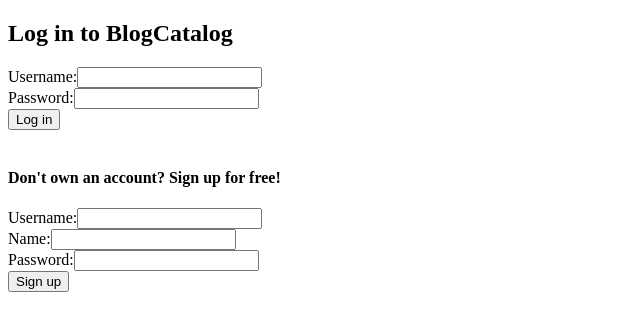
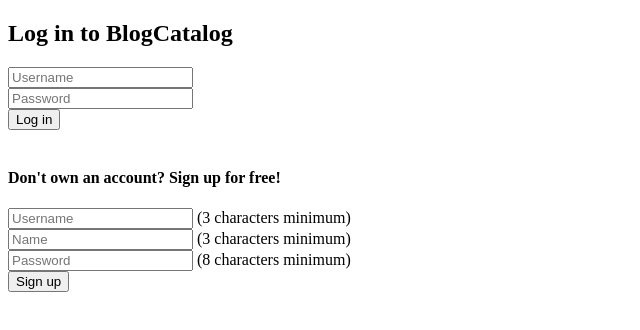
Before and after one commit to flavieq88/BlogCatalog, a React (Vite) app in the folder frontend/: page / in a window 1280 px wide. Shown: the top 330 px of the page, without its empty margins (0-640 px from the left). Built offline with nearby package versions, Linux system fonts and the light colour scheme; no server answers.

Commit message:
changed all states to redux

```diff
--- a/frontend/src/App.jsx
+++ b/frontend/src/App.jsx
@@ -1,43 +1,23 @@
-import { useState, useEffect, useRef } from "react";
+import { useEffect } from "react";
+
+import { notify } from "./reducers/notifReducer";
+import { initializeBlogs } from "./reducers/blogReducer";
+import { setUser, clearUser } from "./reducers/userReducer";
+import { useDispatch, useSelector } from "react-redux";
+
+import blogService from "./services/blogs";
+
 import BlogList from "./components/BlogList";
 import Notification from "./components/Notification";
 import BlogForm from "./components/BlogForm";
 import SortMenu from "./components/SortMenu";
-import Togglable from "./components/Togglable";
 import LoginForm from "./components/LoginForm";
 import SignupForm from "./components/SignupForm";
 
-import blogService from "./services/blogs";
-import loginService from "./services/login";
-import userService from "./services/users";
-
-import { notify } from "./reducers/notifReducer";
-import { initializeBlogs } from "./reducers/blogReducer";
-import { setUser, clearUser, loginUser } from "./reducers/userReducer";
-import { useDispatch, useSelector } from "react-redux";
-
 const App = () => {
-  const [blogs, setBlogs] = useState([]);
-  const [username, setUsername] = useState("");
-  const [password, setPassword] = useState("");
-  const [newUsername, setNewUsername] = useState("");
-  const [newPassword, setNewPassword] = useState("");
-  const [newName, setNewName] = useState("");
-  const [sorting, setSorting] = useState("likes");
-
   const dispatch = useDispatch();
 
   const user = useSelector((state) => state.user);
-
-  const timeNotif = 2; //length of time in s notification is displayed
-
-  useEffect(() => {
-    blogService.getAll().then((blogs) => {
-      const sortedBlogs = [...blogs];
-      sortedBlogs.sort((a, b) => b.likes - a.likes);
-      setBlogs(sortedBlogs);
-    });
-  }, [user]);
 
   useEffect(() => {
     const loggedUserJSON = window.localStorage.getItem("loggedBlogAppUser");
@@ -53,125 +33,10 @@
     dispatch(initializeBlogs());
   }, [user]);
 
-  const blogFormRef = useRef();
-
-  const handleLogin = async (event) => {
-    event.preventDefault();
-
-    dispatch(loginUser(username, password));
-
-    setUsername("");
-    setPassword("");
-  };
-
-  const handleSignup = async (event) => {
-    event.preventDefault();
-
-    try {
-      await userService.signup({
-        username: newUsername,
-        name: newName,
-        password: newPassword,
-      });
-
-      const user = await loginService.login({
-        username: newUsername,
-        password: newPassword,
-      });
-
-      blogService.setToken(user.token);
-      window.localStorage.setItem("loggedBlogAppUser", JSON.stringify(user));
-
-      dispatch(
-        notify(
-          { message: `${user.name} successfully signed in`, color: "green" },
-          timeNotif,
-        ),
-      );
-
-      setUser(user);
-      setNewUsername("");
-      setNewPassword("");
-      setNewName("");
-    } catch (exception) {
-      if (exception.response.data.error.includes("unique")) {
-        dispatch(
-          notify(
-            { message: "Username already taken", color: "red" },
-            timeNotif,
-          ),
-        );
-      } else {
-        dispatch(
-          notify(
-            { message: exception.response.data.error, color: "red" },
-            timeNotif,
-          ),
-        );
-      }
-      setNewUsername("");
-      setNewPassword("");
-      setNewName("");
-    }
-  };
-
   const handleLogout = () => {
     window.localStorage.removeItem("loggedBlogAppUser");
     dispatch(clearUser());
-    dispatch(
-      notify({ message: "Successfully signed out", color: "green" }, timeNotif),
-    );
-  };
-
-  const selectSort = (state) => {
-    setSorting(state);
-    const sortedBlogs = [...blogs];
-    if (state === "likes") {
-      sortedBlogs.sort((a, b) => b[state] - a[state]);
-    } else {
-      sortedBlogs.sort((a, b) => a[state].localeCompare(b[state]));
-    }
-
-    setBlogs(sortedBlogs);
-  };
-
-  const addBlog = async (blogObject) => {
-    try {
-      blogFormRef.current.toggleVisibility();
-      const returnedBlog = await blogService.create(blogObject);
-      const sortedBlogs = blogs.concat({ ...returnedBlog, user: user });
-      if (sorting === "likes") {
-        sortedBlogs.sort((a, b) => b[sorting] - a[sorting]);
-      } else {
-        sortedBlogs.sort((a, b) => a[sorting].localeCompare(b[sorting]));
-      }
-
-      setBlogs(sortedBlogs);
-
-      dispatch(
-        notify(
-          {
-            message: `New blog "${returnedBlog.title}" by ${returnedBlog.author} added`,
-            color: "green",
-          },
-          timeNotif,
-        ),
-      );
-    } catch (exception) {
-      if (exception.response.status === 401) {
-        window.localStorage.removeItem("loggedBlogAppUser");
-        setUser(null);
-      }
-      dispatch(
-        notify(
-          {
-            message: "Failed to add blog",
-            color: "red",
-          },
-          timeNotif,
-        ),
-      );
-    }
+    dispatch(notify({ message: "Successfully signed out", color: "green" }, 2));
   };
 
   if (user === null) {
@@ -179,23 +44,9 @@
       <div>
         <h2>Log in to BlogCatalog</h2>
         <Notification />
-        <LoginForm
-          username={username}
-          password={password}
-          handleUsernameChange={({ target }) => setUsername(target.value)}
-          handlePasswordChange={({ target }) => setPassword(target.value)}
-          handleSubmit={handleLogin}
-        />
+        <LoginForm />
         <br />
-        <SignupForm
-          username={newUsername}
-          password={newPassword}
-          name={newName}
-          handleUsernameChange={({ target }) => setNewUsername(target.value)}
-          handlePasswordChange={({ target }) => setNewPassword(target.value)}
-          handleNameChange={({ target }) => setNewName(target.value)}
-          handleSubmit={handleSignup}
-        />
+        <SignupForm />
       </div>
     );
   }
@@ -208,14 +59,12 @@
         {user.name} is signed in.{" "}
         <button onClick={handleLogout}>Log out</button>
       </p>
-      <Togglable buttonLabel="Create new blog" ref={blogFormRef}>
-        <BlogForm addBlog={addBlog} />
-      </Togglable>
+      <BlogForm />
 
       <br />
       <h3>Blogs</h3>
       <div>
-        <SortMenu onSelect={selectSort} />
+        <SortMenu />
         <BlogList />
       </div>
     </div>
--- a/frontend/src/components/BlogForm.jsx
+++ b/frontend/src/components/BlogForm.jsx
@@ -1,60 +1,55 @@
-import { useState } from "react";
+import { useField } from "../hooks";
+import { addBlog } from "../reducers/blogReducer";
+import { useDispatch, useSelector } from "react-redux";
+import { useRef } from "react";
 
-const BlogForm = ({ addBlog }) => {
-  const [title, setTitle] = useState("");
-  const [author, setAuthor] = useState("");
-  const [url, setUrl] = useState("");
+import Togglable from "./Togglable";
 
-  const createBlog = async (event) => {
+const BlogForm = () => {
+  const [title, titleActions] = useField("text", "Write title here");
+  const [author, authorActions] = useField("text", "Write author name here");
+  const [url, urlActions] = useField("text", "Write URL here");
+
+  const dispatch = useDispatch();
+
+  const user = useSelector((state) => state.user);
+
+  const blogFormRef = useRef();
+
+  const createBlog = (event) => {
     event.preventDefault();
+    blogFormRef.current.toggleVisibility();
 
-    addBlog({
-      title,
-      author,
-      url,
-    });
+    const newBlog = {
+      title: title.value,
+      author: author.value,
+      url: url.value,
+    };
 
-    setTitle("");
-    setAuthor("");
-    setUrl("");
+    dispatch(addBlog(newBlog, user));
+
+    titleActions.reset();
+    authorActions.reset();
+    urlActions.reset();
   };
 
   return (
     <div>
+      <Togglable buttonLabel="Create new blog" ref={blogFormRef}>
         <h3>Create a new blog:</h3>
         <form onSubmit={createBlog}>
           <div>
-          Title:{" "}
-          <input
-            type="text"
-            value={title}
-            name="Title"
-            onChange={({ target }) => setTitle(target.value)}
-            placeholder="Write title"
-          />
+            Title: <input {...title} />
           </div>
           <div>
-          Author:{" "}
-          <input
-            type="text"
-            value={author}
-            name="Author"
-            onChange={({ target }) => setAuthor(target.value)}
-            placeholder="Write author"
-          />
+            Author: <input {...author} />
           </div>
           <div>
-          URL:{" "}
-          <input
-            type="text"
-            value={url}
-            name="URL"
-            onChange={({ target }) => setUrl(target.value)}
-            placeholder="Write URL"
-          />
+            URL: <input {...url} />
           </div>
           <button type="submit">Create</button>
         </form>
+      </Togglable>
     </div>
   );
 };
--- a/frontend/src/components/LoginForm.jsx
+++ b/frontend/src/components/LoginForm.jsx
@@ -1,31 +1,29 @@
-const LoginForm = ({
-  username,
-  password,
-  handleUsernameChange,
-  handlePasswordChange,
-  handleSubmit,
-}) => {
+import { useField } from "../hooks";
+import { useDispatch } from "react-redux";
+import { loginUser } from "../reducers/userReducer";
+
+const LoginForm = () => {
+  const [username, usernameActions] = useField("text", "Username");
+  const [password, passwordActions] = useField("password", "Password");
+
+  const dispatch = useDispatch();
+
+  const handleSubmit = (event) => {
+    event.preventDefault();
+
+    dispatch(loginUser(username.value, password.value));
+
+    usernameActions.reset();
+    passwordActions.reset();
+  };
+
   return (
     <form onSubmit={handleSubmit} className="loginForm">
       <div>
-        Username:
-        <input
-          type="text"
-          value={username}
-          name="Username"
-          onChange={handleUsernameChange}
-          data-testid="username"
-        />
+        <input {...username} />
       </div>
       <div>
-        Password:
-        <input
-          type="password"
-          value={password}
-          name="Password"
-          onChange={handlePasswordChange}
-          data-testid="password"
-        />
+        <input {...password} />
       </div>
       <button type="submit">Log in</button>
     </form>
--- a/frontend/src/components/SignupForm.jsx
+++ b/frontend/src/components/SignupForm.jsx
@@ -1,45 +1,59 @@
-const SignupForm = ({
-  username,
-  password,
-  name,
-  handleUsernameChange,
-  handlePasswordChange,
-  handleNameChange,
-  handleSubmit,
-}) => {
+import { useField } from "../hooks";
+import { useDispatch } from "react-redux";
+import { loginUser } from "../reducers/userReducer";
+import { notify } from "../reducers/notifReducer";
+import userService from "../services/users";
+
+const SignupForm = () => {
+  const [username, usernameActions] = useField("text", "Username");
+  const [name, nameActions] = useField("text", "Name");
+  const [password, passwordActions] = useField("password", "Password");
+
+  const dispatch = useDispatch();
+
+  const handleSubmit = async (event) => {
+    event.preventDefault();
+
+    try {
+      await userService.signup({
+        username: username.value,
+        name: name.value,
+        password: password.value,
+      });
+
+      dispatch(loginUser(username.value, password.value));
+    } catch (exception) {
+      if (exception.response.data.error.includes("unique")) {
+        dispatch(
+          notify({ message: "Username already taken", color: "red" }, 2),
+        );
+      } else {
+        dispatch(
+          notify(
+            { message: "Invalid username, name or password", color: "red" },
+            2,
+          ),
+        );
+      }
+    }
+
+    usernameActions.reset();
+    nameActions.reset();
+    passwordActions.reset();
+  };
+
   return (
     <div className="signupForm">
       <h4>Don't own an account? Sign up for free!</h4>
       <form onSubmit={handleSubmit}>
         <div>
-          Username:
-          <input
-            type="text"
-            value={username}
-            name="Username"
-            onChange={handleUsernameChange}
-            data-testid="newusername"
-          />
+          <input {...username} /> (3 characters minimum)
         </div>
         <div>
-          Name:
-          <input
-            type="text"
-            value={name}
-            name="Name"
-            onChange={handleNameChange}
-            data-testid="newname"
-          />
+          <input {...name} /> (3 characters minimum)
         </div>
         <div>
-          Password:
-          <input
-            type="password"
-            value={password}
-            name="Password"
-            onChange={handlePasswordChange}
-            data-testid="newpassword"
-          />
+          <input {...password} /> (8 characters minimum)
         </div>
         <button type="submit">Sign up</button>
       </form>
--- /dev/null
+++ b/frontend/src/hooks.js
@@ -0,0 +1,25 @@
+import { useState } from "react";
+
+export const useField = (type, placeholder) => {
+  const [value, setValue] = useState("");
+
+  const onChange = (event) => {
+    setValue(event.target.value);
+  };
+
+  const reset = () => {
+    setValue("");
+  };
+
+  return [
+    {
+      type,
+      value,
+      onChange,
+      placeholder,
+    },
+    {
+      reset,
+    },
+  ];
+};
--- a/frontend/src/store.js
+++ b/frontend/src/store.js
@@ -3,12 +3,14 @@
 import notifReducer from "./reducers/notifReducer";
 import blogReducer from "./reducers/blogReducer";
 import userReducer from "./reducers/userReducer";
+import filterReducer from "./reducers/filterReducer";
 
 const store = configureStore({
   reducer: {
     notification: notifReducer,
     blogs: blogReducer,
     user: userReducer,
+    filter: filterReducer,
   },
 });
 
```
Also changed, not shown: frontend/src/components/Blog.jsx (+13 -9 lines), frontend/src/components/BlogList.jsx (+12 -20 lines), frontend/src/components/SortMenu.jsx (+8 -2 lines), frontend/src/reducers/blogReducer.js (+57 -5 lines), frontend/src/reducers/filterReducer.js (added, +14 -0 lines), 2 other files (tests, documents, lock files or other folders). Lines whose indentation alone changed are shown as unchanged.
